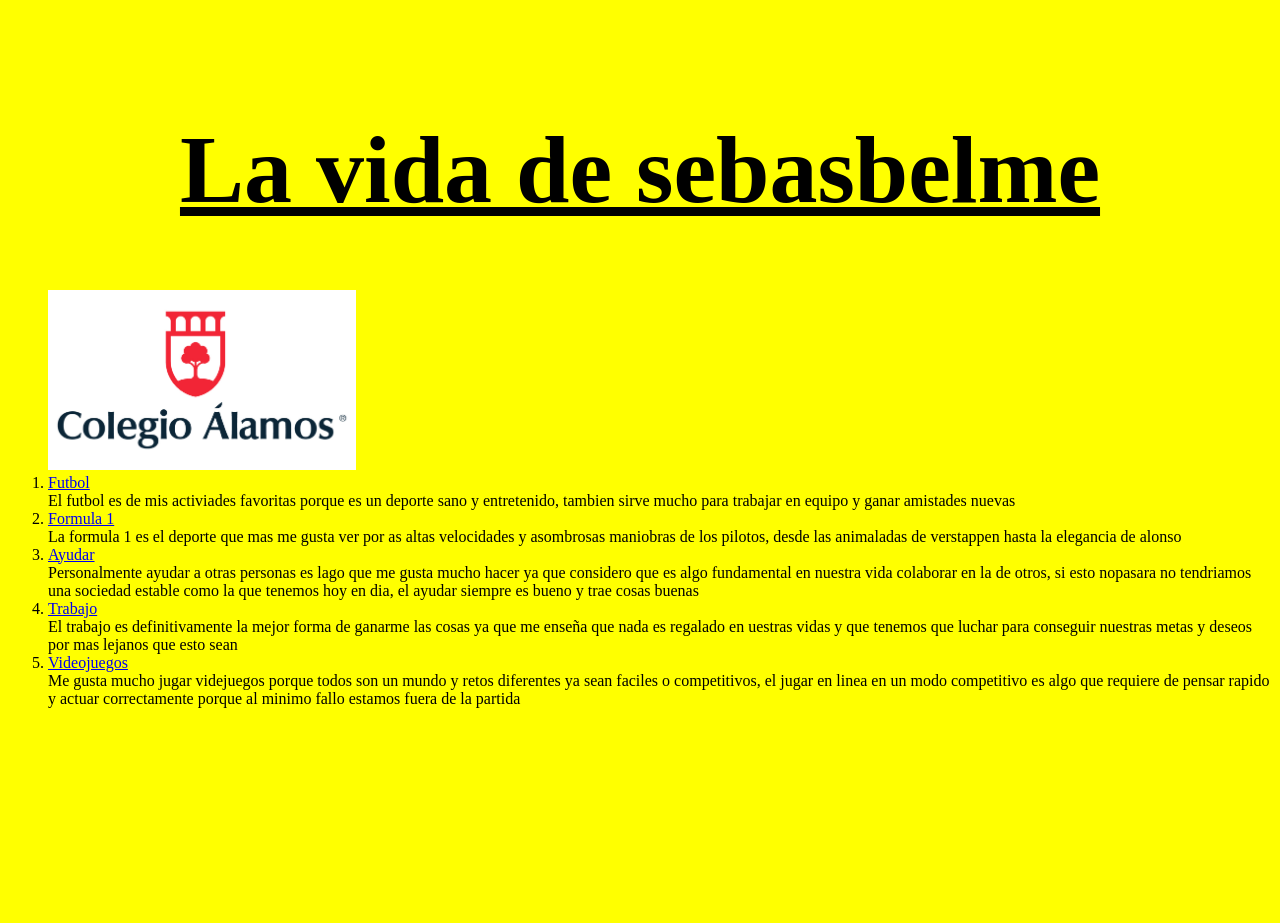
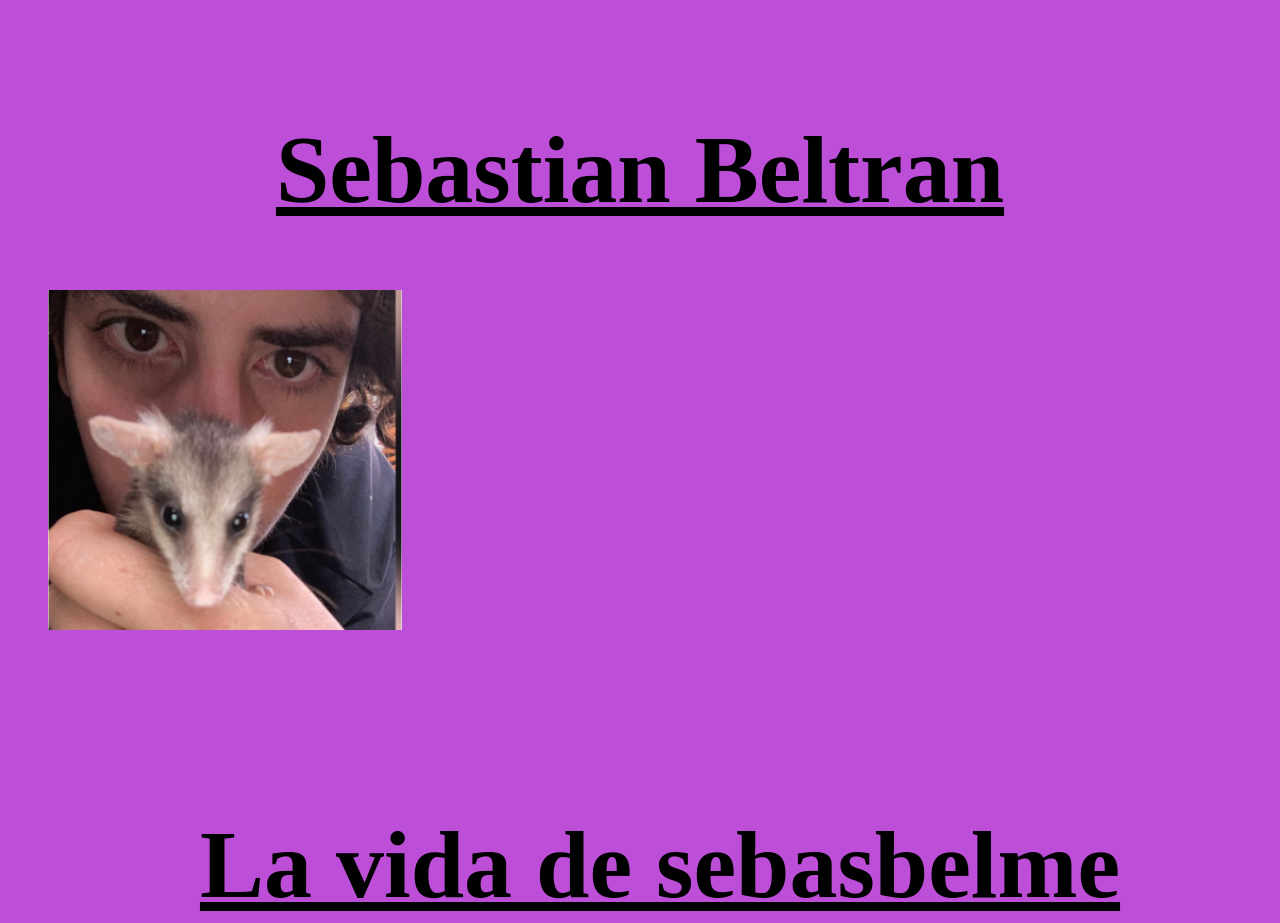
Before and after one commit to sebasbelme/proyecto1, a plain HTML site: page Estudiante2.html in a window 1280 px wide. Shown: the part 61-984 px from the top of the page. Before the commit the page ends 800 px from the top, so only its background shows below. Drawn offline with Linux system fonts and the light colour scheme.

Commit message:
Beltran añadio cambios generales

```diff
--- a/Estudiante2.html
+++ b/Estudiante2.html
@@ -5,64 +5,69 @@
 
     <title>Estudiante 2</title>
 </head>
-<body bgcolor="Yellow"></body>
+<body bgcolor="#bc4ed8"></body>
 <body>
     <h1> <font size="10" face="times new roman" color="black">
+        <h1 align="center"><br><u>Sebastian Beltran</u></br></h1>
+    </font></h1>
+   <ol>
+    <img src="BELTRAN.PNG" alt="Codigo" width="auot" height="340"> </h2>
+    <h1> <font size="7" face="times new roman" color="black">
         <h1 align="center"><br><u>La vida de sebasbelme</u></br></h1>
     </font></h1>
-   <ol>
-    <img src="colegio-alamos-queretaro-logo.jpeg" alt="Codigo" width="auot" height="180"> </h2>
     <nav>
         <div>
 
             <li>
-                <a href="https://es.uefa.com/uefachampionsleague/">Futbol </a>
+                <a href="https://www.nhl.com/es">Hockey </a>
             </li>
 
         </div>
         </nav>
-<div>El futbol es de mis activiades favoritas porque es un deporte sano y entretenido, tambien sirve mucho para trabajar en equipo y ganar amistades nuevas</div>
+<div>Me gusta por los beneficios que tiene y entre los beneficios que aporta practicar esta actividad son que mejora la coordinación, el equilibrio, el sistema cardiovascular, como nos ayuda a fortalecer y tonificar nuestro cuerpo, con el agregado de que nos permite desarrollar nuevas fortalezas a la hora de trabajar en equipo.</div>
 <nav>
     <div>
 
         <li>
-            <a href="https://www.formula1.com/">Formula 1 </a>
+            <a href="https://www.formula1.com/">Automovilismo</a>
         </li>
 
     </div>
     </nav>
-<div>La formula 1 es el deporte que mas me gusta ver por as altas velocidades y asombrosas maniobras de los pilotos, desde las animaladas de verstappen hasta la elegancia de alonso</div>
+<div> ¿Por qué me gustan los autos?
+
+    No solo es por sus formas exóticas o imponentes; estos autos son depositarios de nuestras aspiraciones y nuestros deseos: la adrenalina de la velocidad, el estatus y el confort del lujo, la fortaleza, el poder y la aventura.</div>
 <nav>
     <div>
 
         <li>
-            <a href="https://www.compartamos.com.mx/compartamospiensaenti/familia/El-valor-de-la-caridad">Ayudar </a>
+            <a href="https://www.greenpeace.org/mexico/">Activismo ambiental </a>
         </li>
 
     </div>
     </nav>
-<div>Personalmente ayudar a otras personas es lago que me gusta mucho hacer ya que considero que es algo fundamental en nuestra vida colaborar en la de otros, si esto nopasara no tendriamos una sociedad estable como la que tenemos hoy en dia, el ayudar siempre es bueno y trae cosas buenas</div>
+<div>La lucha para defender el medio ambiente puede lograr grandes cambios y causar impacto de manera directa o indirecta: ya sea echando para atrás un mega-proyecto que atenta contra el medio ambiente o para exigir justicia climática respecto a ciertos temas en particular. </div>
 <nav>
     <div>
 
         <li>
-            <a href="https://www.empleo.gob.mx/">Trabajo </a>
+            <a href="https://www.cenart.gob.mx/ubicaciones/centro-de-las-artes-de-queretaro/">Diseñar </a>
         </li>
 
     </div>
     </nav>
 
-<div>El trabajo es definitivamente la mejor forma de ganarme las cosas ya que me enseña que nada es regalado en uestras vidas y que tenemos que luchar para conseguir nuestras metas y deseos por mas lejanos que esto sean</div>
+<div>El diseño es el resultado de la interpretación emocional de un objeto o entorno. Es el feeling que tiene con un objecto sin lazos que le oprimen. Debe de ser un proceso libre.</div>
 <nav>
     <div>
 
         <li>
-            <a href="https://www.minijuegos.mx/videojuegos">Videojuegos </a>
+            <a href="https://www.bestday.com.mx/">Viajar </a>
         </li>
 
     </div>
     </nav>
-<div>Me gusta mucho jugar videjuegos porque todos son un mundo y retos diferentes ya sean faciles o competitivos, el jugar en linea en un modo competitivo es algo que requiere de pensar rapido y actuar correctamente porque al minimo fallo estamos fuera de la partida</div>
+<div> Cuando las cosas se ponen mal en el trabajo, apartas la mirada de la pantalla del ordenador y te imaginas en un bonito lugar del mundo donde las preocupaciones no pueden alcanzarte. Cuando viajas desconectas de los problemas, conoces a gente genial, disfrutas de paisajes espectaculares o ciudades interesantes e históricas, degustas platos de gastronomías sabrosas y distintas, experimentas… Vives.</div>
    </ol>
 </body>
 </html>
```
Also changed, not shown: Estudiante1.html (+6 -2 lines), Home page.html (+1 -1 lines), BELTRAN.PNG (added), FELNANDO.jpg (added).
